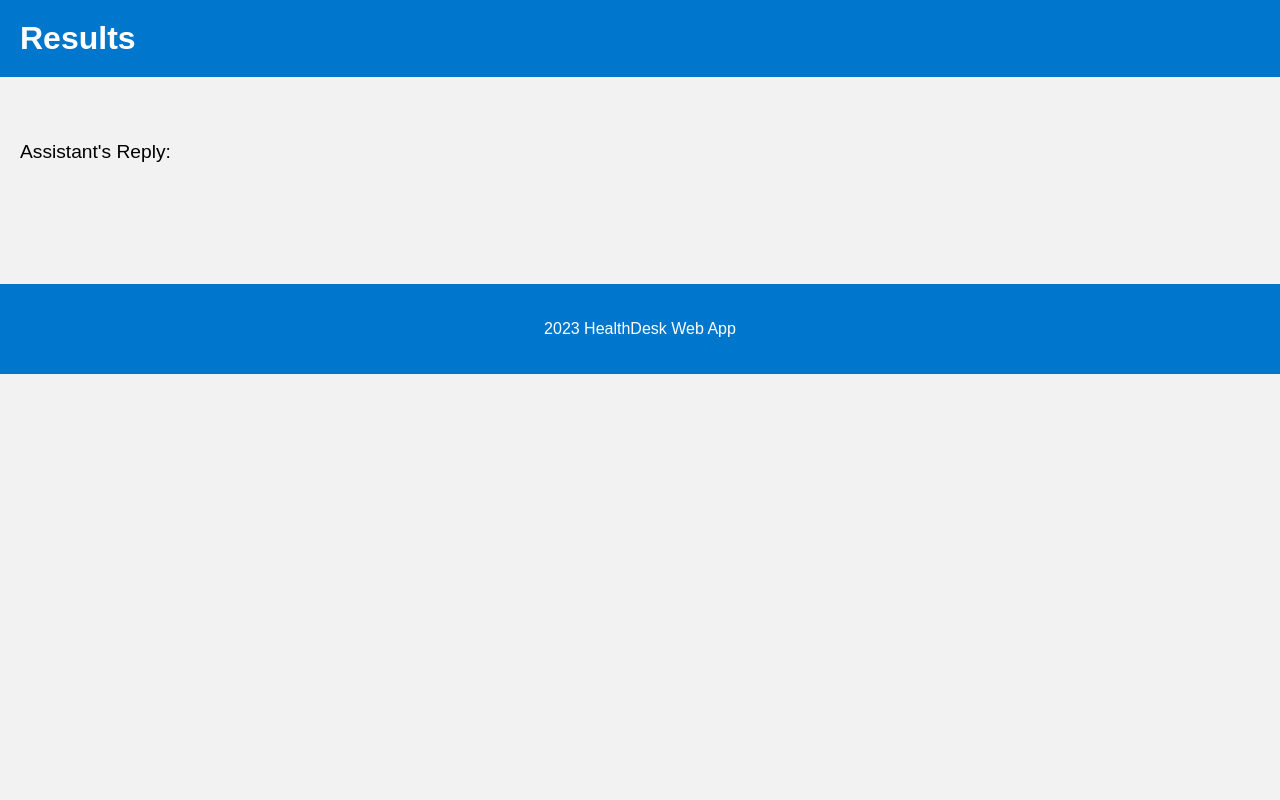
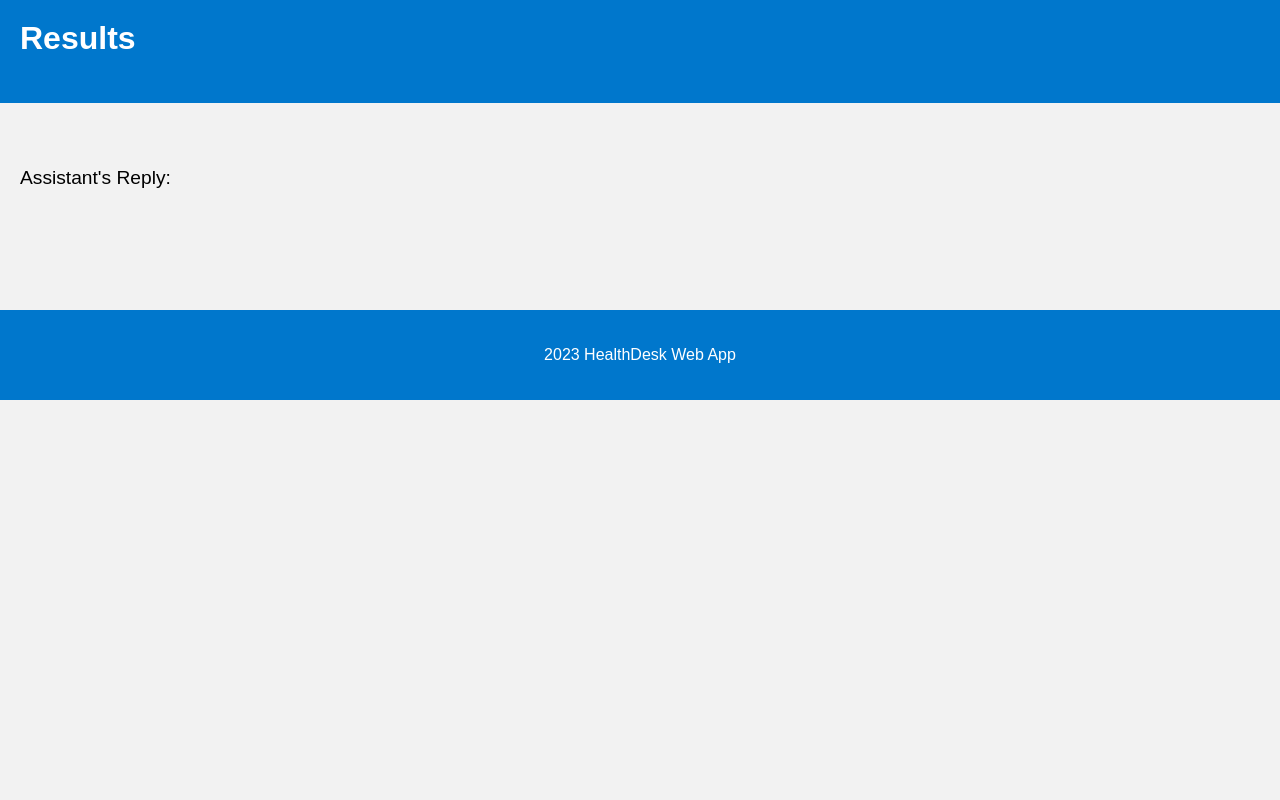
Before and after one commit to KSRAO-2002/ChatGPT-API-Integration-and-Flask-Web-App-Development, a Flask app: template templates/results.html in a window 1280 px wide. Run offline with Flask 3, Linux system fonts and the light colour scheme; the template is opened without the code that fills it, so the values that code supplies are empty.

Commit message:
Trying to change css

```diff
--- a/app.py
+++ b/app.py
@@ -2,7 +2,7 @@ import openai
 from flask import Flask, render_template, request
 
 # Set up OpenAI API credentials
-openai.api_key = "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"
+openai.api_key = "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"
 
 openai.Model.list()
 # Initialize Flask app
--- a/static/css/styles.css
+++ b/static/css/styles.css
@@ -4,9 +4,9 @@ body {
   background-color: #f0f0f0;
   margin: 0;
   padding: 0;
-  display: flex;
-  flex-direction: column;
-  min-height: 100vh;
+  display: grid;
+  grid-template-rows: 1fr auto;
+  min-height: 50vh;
 }
 
 header {
@@ -29,7 +29,6 @@ footer {
   background-color: #0077cc;
   color: white;
   text-align: center;
-  margin-bottom: 25px;
 }
 
 /* Index page styles */
```
